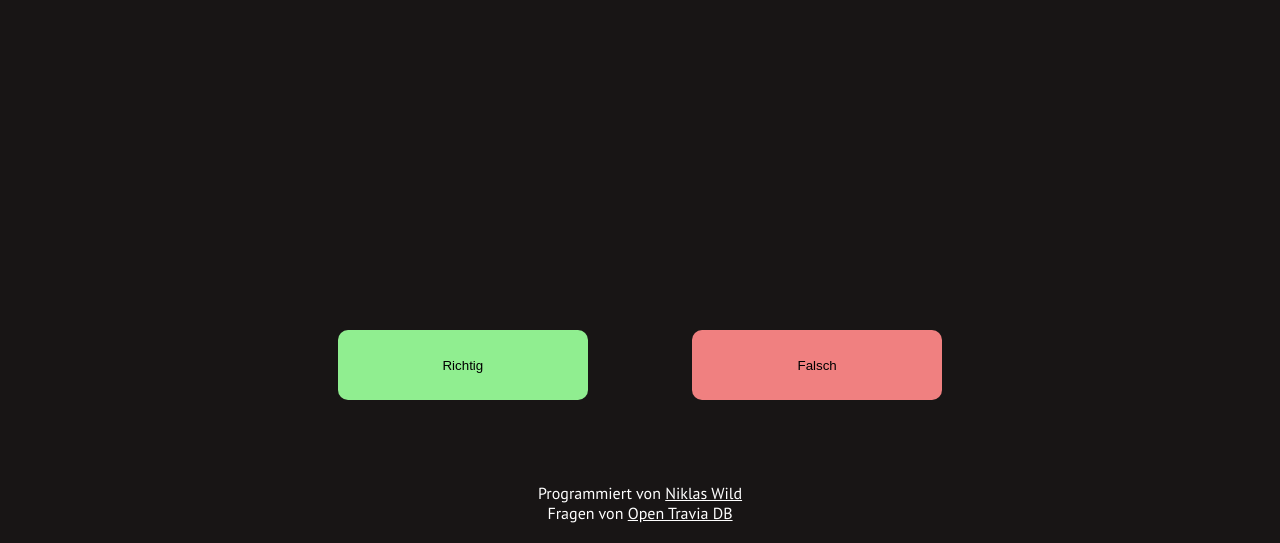
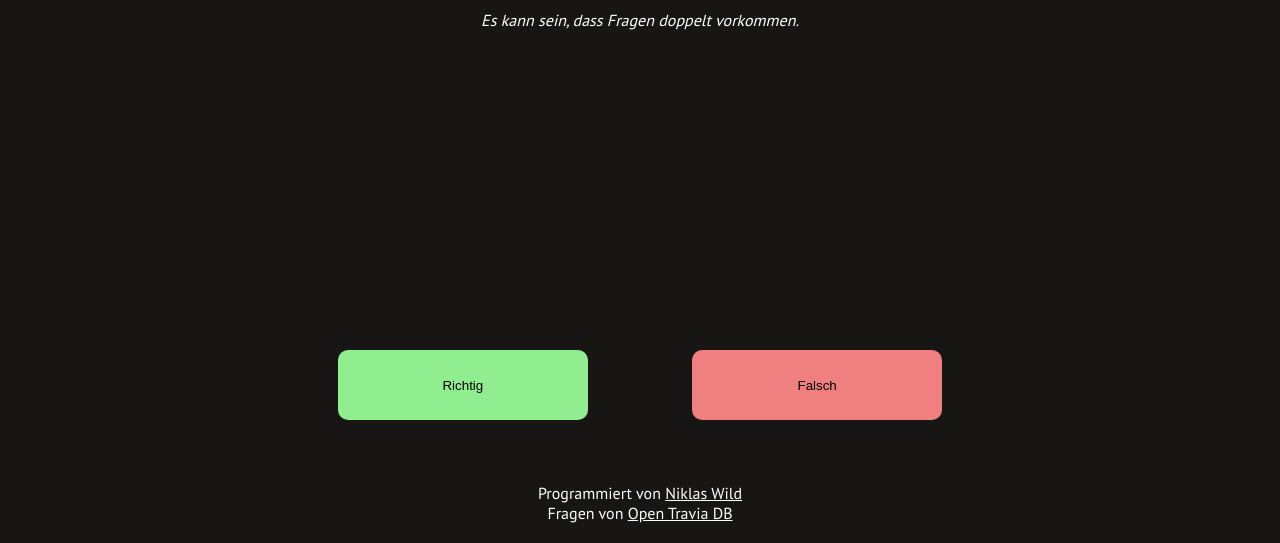
Before and after one commit to NiklasWyld/Wyer, a plain HTML site: page index.html in a window 1280 px wide. Shown: the part 257-800 px from the top of the page. Drawn offline with Linux system fonts and the light colour scheme; no server answers.

Commit message:
Fixed Bugs

```diff
--- a/index.html
+++ b/index.html
@@ -50,7 +50,7 @@
                 headers: { "Content-Type": "application/json" }
             })
                 .then(response => response.json())
-                .then(data => data = data.translatedText.replace("quot;", "'"))
+                .then(data => data = data.translatedText.replace("quot;", '"'))
                 .then(data => obj.textContent=data);
         }
 
@@ -173,6 +173,11 @@
         .aw:hover {
             box-shadow: 0 0 3px 2px rgba(255, 255, 255, 0.3);
         }
+
+        .warning {
+            font-style: italic;
+            color: white;
+        }
     </style>
 </head>
 <body>
@@ -187,6 +192,7 @@
     <br>
 
     <div class="question-container"><span class="question" id="question">Lade Frage...</span></div> <br>
+    <center><span class="warning">Es kann sein, dass Fragen doppelt vorkommen.</span></center>
 
     <br>
 
```
